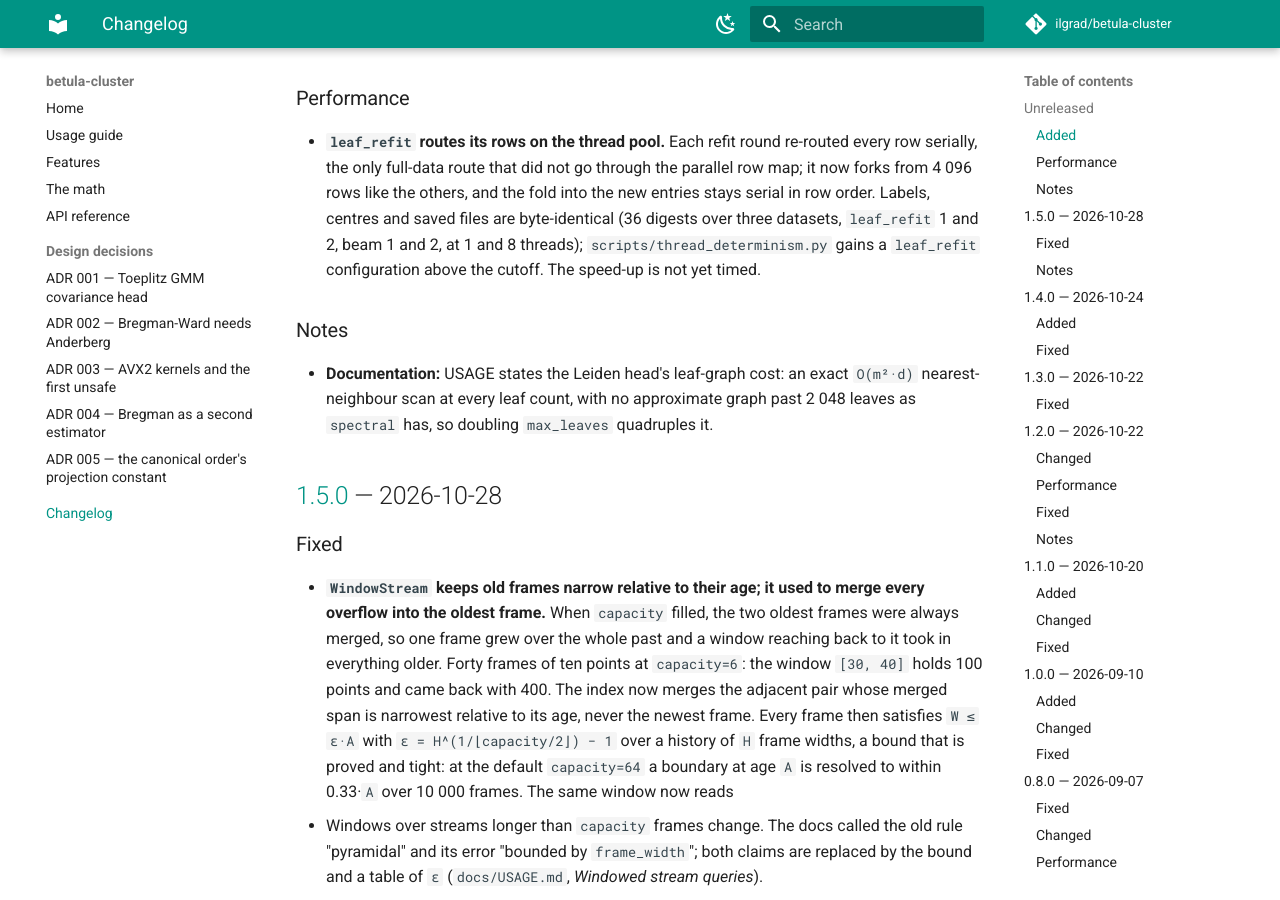
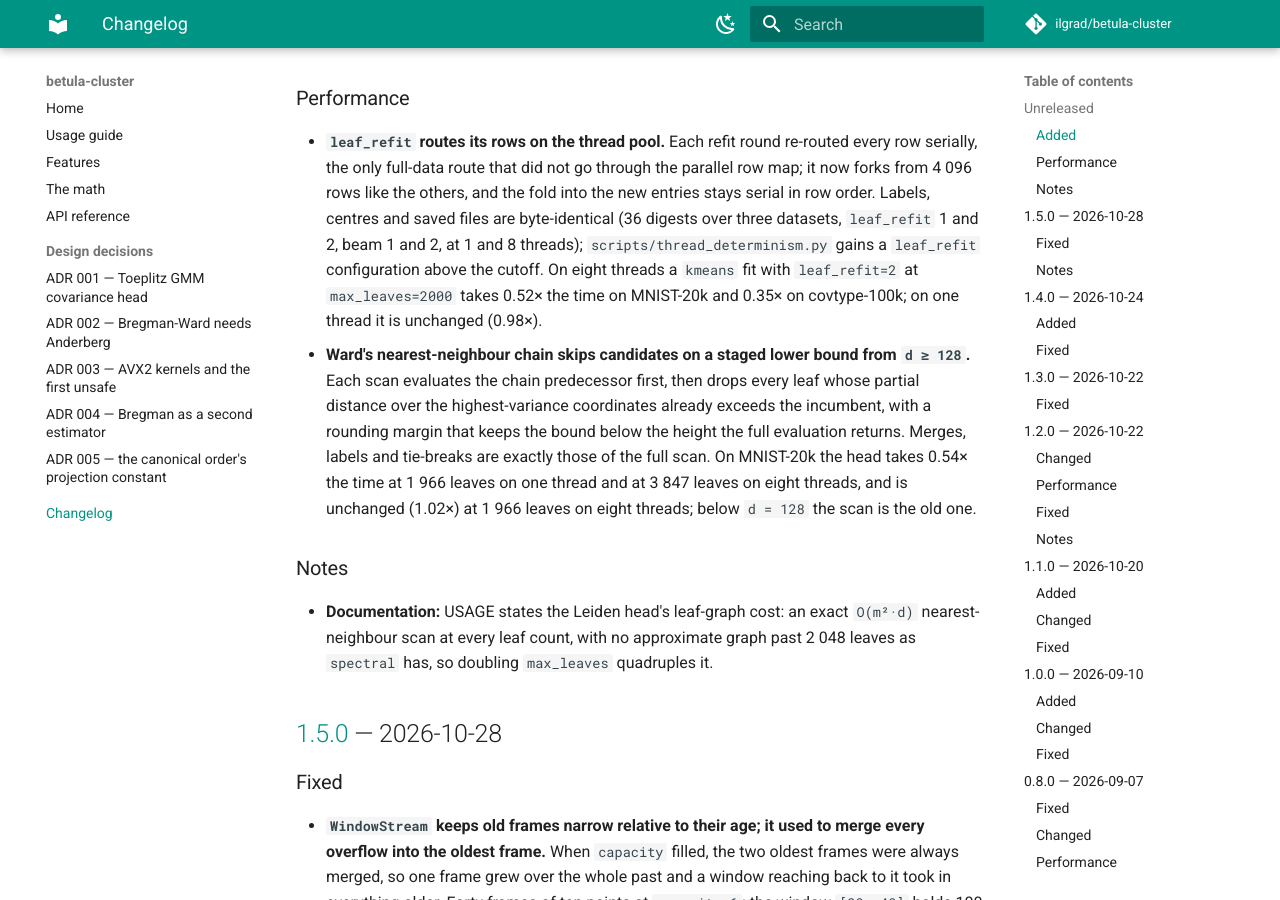
Before and after one commit to ilgrad/betula-cluster, an MkDocs documentation site: the page built from docs/changelog.md, in a window 1280 px wide and 900 px high, scrolled down 734 px. Built offline with MkDocs 1.6.1 and Material for MkDocs 9.7.7, drawn with Linux system fonts in a browser that asks for light colours; comment, search, counter and statistics services are not loaded.

Commit message:
docs: record the Ward prefix-prune and leaf_refit timings
Both were merged untimed. Timed A-B-B-A on MNIST-20k and covtype-100k: the Ward prune halves the head's time where the leaf means outgrow the cache (cycles and L1 misses -45 % at equal instructions), and the parallel refit route takes a leaf_refit=2 fit to 0.35-0.52x on eight threads. The three new Ward tests bring the Rust count to 1045.

```diff
--- a/CHANGELOG.md
+++ b/CHANGELOG.md
@@ -30,7 +30,15 @@ All notable changes to this project are documented here. The format follows
   like the others, and the fold into the new entries stays serial in row order. Labels, centres and
   saved files are byte-identical (36 digests over three datasets, `leaf_refit` 1 and 2, beam 1 and 2,
   at 1 and 8 threads); `scripts/thread_determinism.py` gains a `leaf_refit` configuration above the
-  cutoff. The speed-up is not yet timed.
+  cutoff. On eight threads a `kmeans` fit with `leaf_refit=2` at `max_leaves=2000` takes 0.52× the
+  time on MNIST-20k and 0.35× on covtype-100k; on one thread it is unchanged (0.98×).
+- **Ward's nearest-neighbour chain skips candidates on a staged lower bound from `d ≥ 128`.** Each
+  scan evaluates the chain predecessor first, then drops every leaf whose partial distance over the
+  highest-variance coordinates already exceeds the incumbent, with a rounding margin that keeps the
+  bound below the height the full evaluation returns. Merges, labels and tie-breaks are exactly
+  those of the full scan. On MNIST-20k the head takes 0.54× the time at 1 966 leaves on one thread
+  and at 3 847 leaves on eight threads, and is unchanged (1.02×) at 1 966 leaves on eight threads;
+  below `d = 128` the scan is the old one.
 
 ### Notes
 - **Documentation:** USAGE states the Leiden head's leaf-graph cost: an exact `O(m²·d)`
```
Also changed, not shown: README.md (+2 -2 lines), paper/paper.md (+1 -1 lines), 1 other file.
